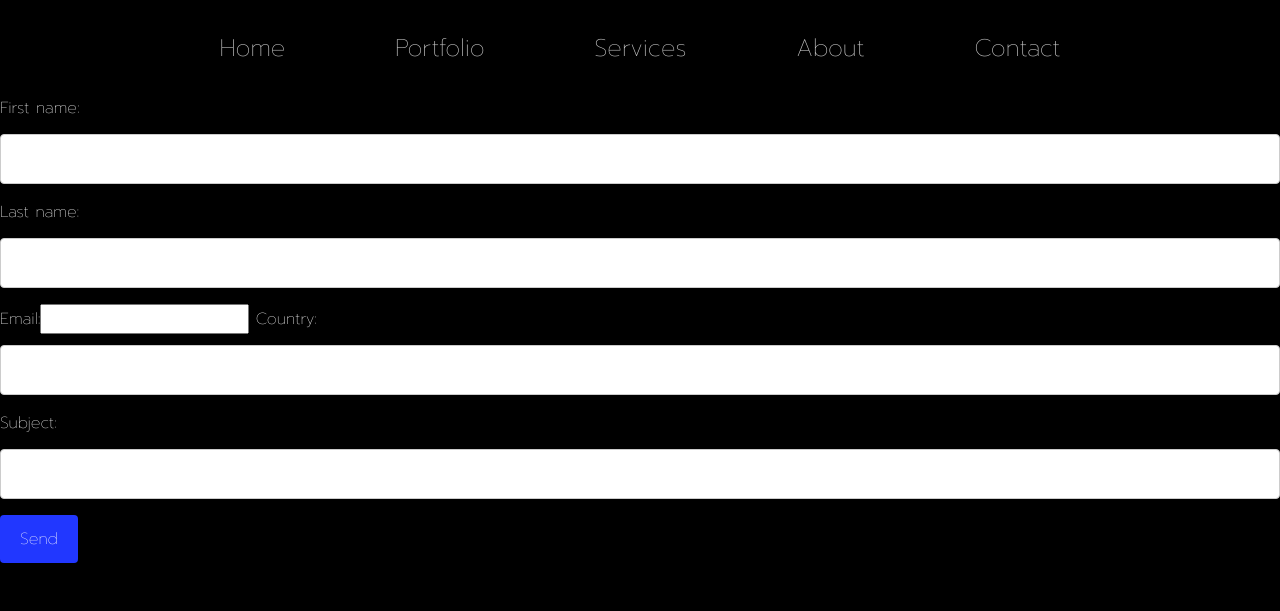
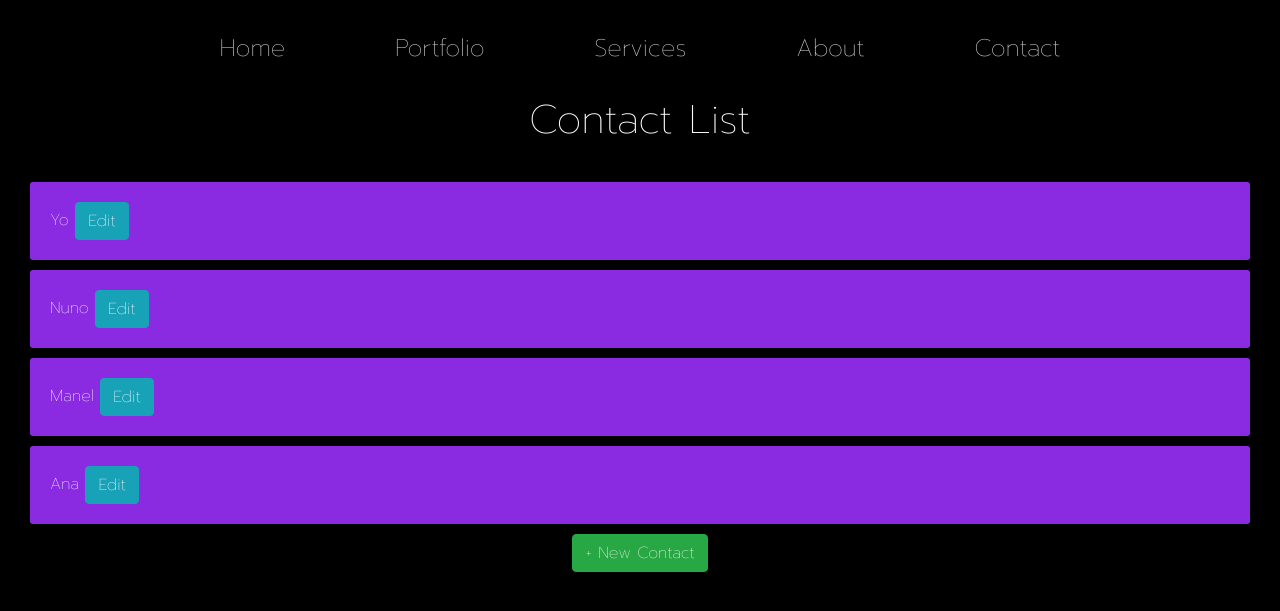
Before and after one commit to LucasViana18/PW-Projeto2-DummiesAtWork, a Django app: page /contact in a window 1280 px wide. Shown: the top 611 px of the page. Run offline with Django 3.2, Linux system fonts and the light colour scheme; data comes from the database, SQL or seed files in the repository; both versions use the stored data as it was after the commit; some libraries are stand-ins or nearby versions.

Commit message:
Contact page working (needs style fixing)

```diff
--- a/website/static/website/css/base.css
+++ b/website/static/website/css/base.css
@@ -1,10 +1,104 @@
 @import url('https://fonts.googleapis.com/css2?family=Prompt:wght@100&display=swap');
 
+/* New */
+
+/* ALL */
 * {
     font-family: 'Prompt', sans-serif;
+    box-sizing: border-box;
     color: white;
-    box-sizing: border-box
 }
+
+/* HEADER */
+header{
+    color: white;
+}
+
+/* MAIN / SECTION */
+main {
+    /*display: flex;
+    width: 100%;
+    justify-content: space-around;*/
+
+    width: 100%;
+    margin: auto;
+    padding: 20px;
+}
+
+.mainContact p{
+    text-align: left;
+    padding: 20px;
+    margin: 10px;
+    background-color: blueviolet;
+    color: white;
+    border-radius: 3px;
+}
+
+.mainContact .editLink{
+    text-align: right;
+}
+
+/* NAVIGATION */
+nav {
+    top: 0;
+    left: 0;
+    width: 100%;
+    background: #000;
+    text-align: center;
+    padding: 30px;
+    word-spacing: 100px;
+    font-size: x-large;
+    position: sticky;
+    z-index: 10;
+}
+
+.navLink {
+    text-decoration: none;
+    background: linear-gradient(to right, #CCC 50%, #bc00d9 50%, #2137ff);
+    background-size: 200%;
+    background-clip: initial;
+    -webkit-background-clip: text;
+    -webkit-text-fill-color: transparent;
+}
+
+.navLink:hover {
+    animation: grow-link .4s ease-out forwards;
+}
+
+@keyframes grow-link {
+    100% {
+        background-position: -100%;
+    }
+}
+
+/* CONTACT PAGE */
+input[type=text], select, textarea {
+    width: 100%;
+    padding: 12px;
+    border: 1px solid #ccc;
+    border-radius: 4px;
+    box-sizing: border-box;
+    margin-top: 6px;
+    margin-bottom: 16px;
+    resize: vertical;
+    color: black;
+}
+
+input[type=submit] {
+    background-color: #2137ff;
+    color: white;
+    padding: 12px 20px;
+    border: none;
+    border-radius: 4px;
+    cursor: pointer;
+}
+
+input[type=submit]:hover {
+    background-color: #bc00d9;
+}
+
+
+/* Old */
 
 .carrossel {
     max-width: 720px;
@@ -15,7 +109,6 @@
 }
 
 /* HOME PAGE */
-
 .homeLink {
     text-decoration: none;
     z-index: 1;
@@ -34,15 +127,8 @@
     }
 }
 
-/* MAIN / SECTION */
-main {
-    display: flex;
-    width: 100%;
-    justify-content: space-around;
-}
-
 section {
-    width: 100%;
+    /*width: 100%;*/
 }
 
 
@@ -79,70 +165,13 @@ section {
     background: #bc00d9;
 }
 
-/* NAVIGATION */
-nav {
-    top: 0px;
-    left: 0px;
-    width: 100%;
-    background: #000;
-    text-align: center;
-    padding: 30px;
-    word-spacing: 100px;
-    font-size: x-large;
-    position: sticky;
-    z-index: 10;
-}
-
-.navLink {
-    text-decoration: none;
-    background: linear-gradient(to right, #CCC 50%, #bc00d9 50%, #2137ff);
-    background-size: 200%;
-    background-clip: initial;
-    -webkit-background-clip: text;
-    -webkit-text-fill-color: transparent;
-}
-
-.navLink:hover {
-    animation: grow-link .4s ease-out forwards;
-}
-
-@keyframes grow-link {
-    100% {
-        background-position: -100%;
-    }
-}
-
-
 /* BODY */
 body {
     background-color: #000;
 }
 
 
-/* CONTACT PAGE */
-input[type=text], select, textarea {
-    width: 100%;
-    padding: 12px;
-    border: 1px solid #ccc;
-    border-radius: 4px;
-    box-sizing: border-box;
-    margin-top: 6px;
-    margin-bottom: 16px;
-    resize: vertical;
-}
 
-input[type=submit] {
-    background-color: #2137ff;
-    color: white;
-    padding: 12px 20px;
-    border: none;
-    border-radius: 4px;
-    cursor: pointer;
-}
-
-input[type=submit]:hover {
-    background-color: #bc00d9;
-}
 
 .formContainer {
     border-radius: 5px;
@@ -269,7 +298,7 @@ input[type=submit]:hover {
 .navToggle {
     position: absolute;
     cursor: pointer;
-    margin: 0rem 1rem;
+    margin: 0 1rem;
     right: 0;
     top: 0;
 }
@@ -304,7 +333,7 @@ li {
         display: grid;
         grid-template-columns: repeat(12, 1fr);
         grid-auto-rows: max-content;
-        grid-gap: 0px;
+        grid-gap: 0;
     }
 
     .box {
--- a/website/templates/website/base.html
+++ b/website/templates/website/base.html
@@ -40,7 +40,13 @@
         </ul>
     </div>
 </nav>
-<main>
+
+<header class="text-center">
+    {% block header %}
+    {% endblock header %}
+</header>
+
+<main class="text-center">
     {% block main %}
     {% endblock main %}
 </main>
--- a/website/templates/website/contact.html
+++ b/website/templates/website/contact.html
@@ -1,32 +1,17 @@
 {% extends 'website/base.html' %}
 
+{% block header %}
+    <h1>Contact List</h1>
+{% endblock header %}
+
 {% block main %}
-    <form method=”POST” action="">
-        {% csrf_token %}
+    <div class="mainContact">
+        {% for contact in contacts %}
+            <p>{{ contact.first_name }} <a href="{% url 'website:editcontact' contact.id %}" class="btn btn-info">Edit</a>
+            </p>
 
-        {{ form }}
+        {% endfor %}
 
-        <input type="submit" value="Send"/>
-    </form>
-    <!--
-    <div class="formContainer">
-        <section class="grid">
-            <div class="box-left catch-phrase">
-                <h1>
-                    Got A Project Or A Partnership In Mind? Get In Touch!
-                </h1>
-            </div>
-
-            <div class="box-right">
-                <form method=”POST” action="">
-                    {% csrf_token %}
-
-                    {{ form }}
-
-                    <input type="submit" value="Send"/>
-                </form>
-            </div>
-        </section>
+        <a href="{% url 'website:addcontact' %}" class="btn btn-success">+ New Contact</a>
     </div>
-    -->
 {% endblock main %}
--- a/website/urls.py
+++ b/website/urls.py
@@ -10,5 +10,8 @@ urlpatterns = [
     path('services', views.services_page_view, name='services'),
     path('aboutus', views.aboutus_page_view, name='aboutus'),
     path('contact', views.contact_page_view, name='contact'),
+    path('addcontact', views.new_contact_page_view, name='addcontact'),
+    path('editcontact/<int:contact_id>', views.edit_contact_page_view, name='editcontact'),
+    path('deletecontact/<int:contact_id>', views.delete_contact_page_view, name='deletecontact'),
     path('quizz', views.quizz_page_view, name='quizz'),
 ]
--- a/website/views.py
+++ b/website/views.py
@@ -2,9 +2,10 @@ from django.http import HttpResponseRedirect
 from django.shortcuts import render
 from django.urls import reverse
 from .forms import ContactForm, QuizzForm
-
+from .models import Contact
 
 # Create your views here.
+
 def home_page_view(request):
     return render(request, 'website/index.html')
 
@@ -18,14 +19,34 @@ def aboutus_page_view(request):
     return render(request, 'website/aboutus.html')
 
 def contact_page_view(request):
+    context = {'contacts': Contact.objects.all()}
+
+    return render(request, 'website/contact.html', context)
+
+def new_contact_page_view(request):
     form = ContactForm(request.POST or None)
 
     if form.is_valid():
         form.save()
-        return HttpResponseRedirect(reverse('home'))
+        return HttpResponseRedirect(reverse('website:contact'))
 
     context = {'form': form}
-    return render(request, 'website/contact.html', context)
+    return render(request, 'website/addcontact.html', context)
+
+def edit_contact_page_view(request, contact_id):
+    contact = Contact.objects.get(pk=contact_id)
+    form = ContactForm(request.POST or None, instance=contact)
+
+    if form.is_valid():
+        form.save()
+        return HttpResponseRedirect(reverse('website:contact'))
+
+    context = {'form': form, 'contact_id': contact_id}
+    return render(request, 'website/editcontact.html', context)
+
+def delete_contact_page_view(request, contact_id):
+    Contact.objects.get(pk=contact_id).delete()
+    return HttpResponseRedirect(reverse('website:contact'))
 
 def quizz_page_view(request):
     form = QuizzForm(request.POST or None)
```
Also changed, not shown: website/templates/website/addcontact.html (added, +17 -0 lines), website/templates/website/editcontact.html (added, +17 -0 lines), db.sqlite3, website/migrations/0002_quizz.py (added).
